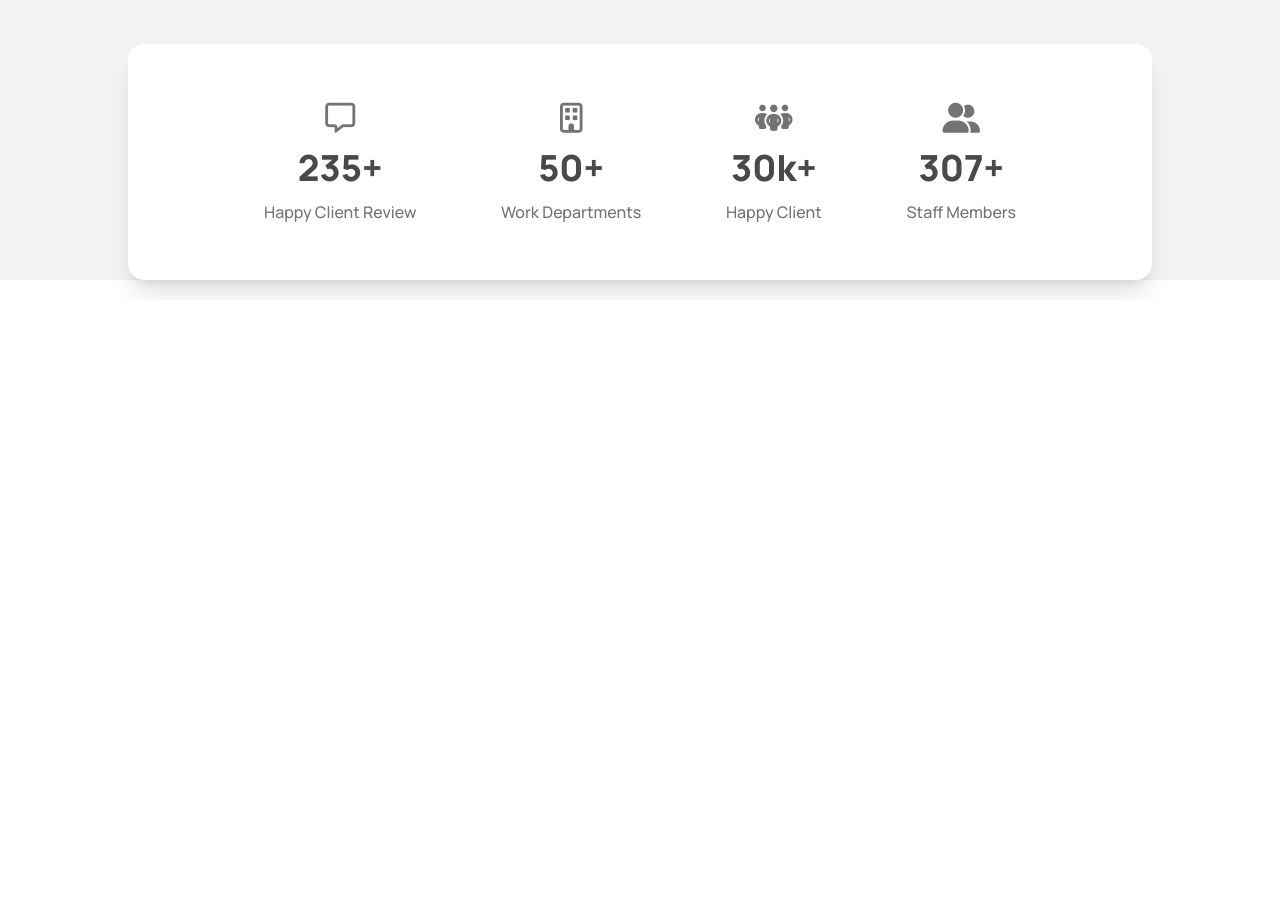
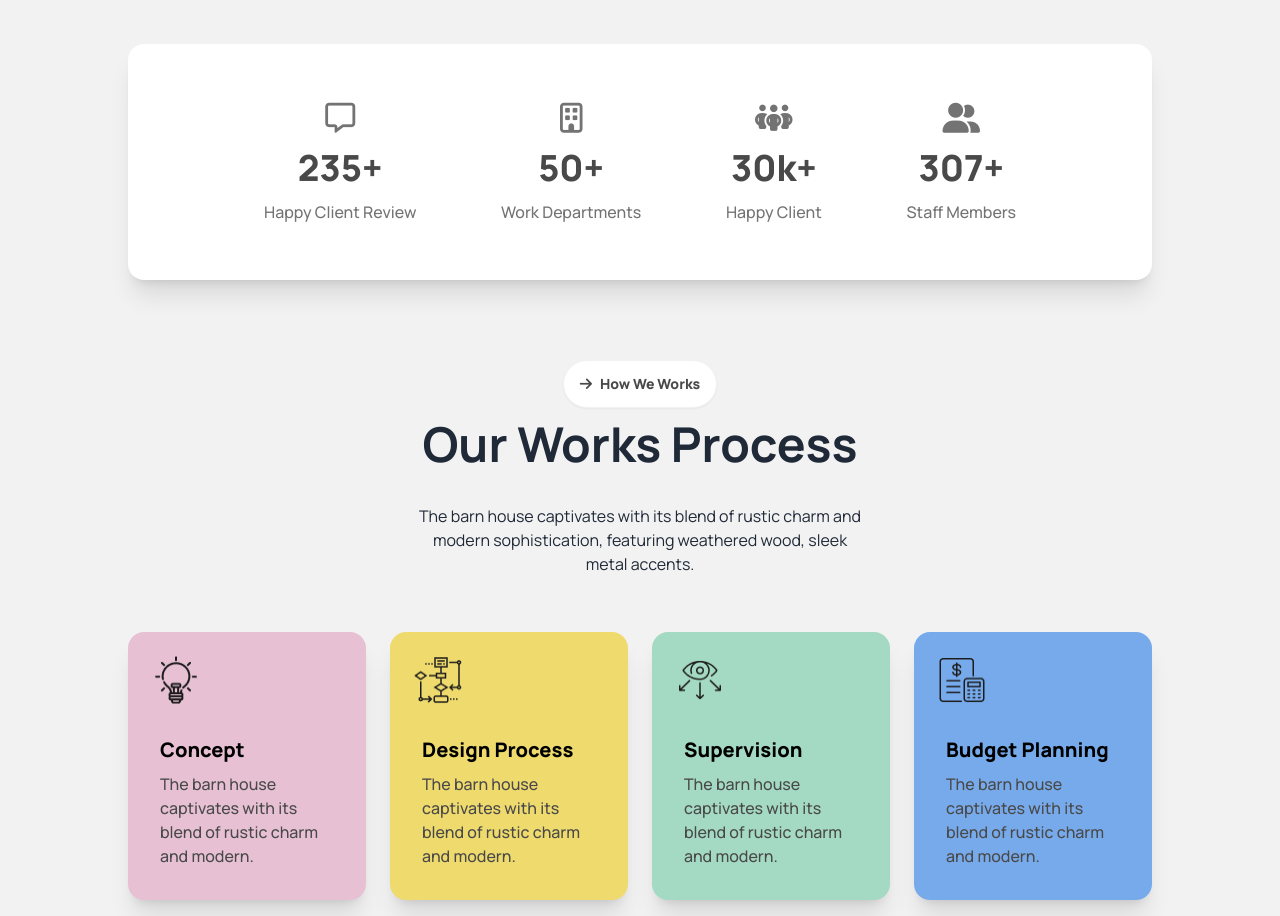
Before and after one commit to rimonc7/my-third-assignment, a plain HTML site: page index.html in a window 1280 px wide. Shown: the part 1644-2560 px from the top of the page. Before the commit the page ends 1944 px from the top, so only its background shows below. Drawn offline with nearby package versions, Linux system fonts and the light colour scheme.

Commit message:
work process section

```diff
--- a/index.html
+++ b/index.html
@@ -160,6 +160,53 @@
                 </div>
             </div>
         </section>
+        <section class="mt-16">
+            <div class="hero">
+                <div class="hero-content text-center">
+                    <div class="max-w-md">
+                        <button class="btn font-extrabold text-[#494949] bg-white rounded-[32px]"> <i
+                                class="fa-solid fa-arrow-right"></i>
+                            How We Works</button>
+                        <h1 class="text-5xl font-bold my-3">Our Works Process</h1>
+                        <p class="py-6">
+                            The barn house captivates with its blend of rustic charm and modern sophistication,
+                            featuring weathered wood, sleek metal accents.
+                        </p>
+                    </div>
+                </div>
+            </div>
+            <div class="lg:flex justify-between gap-6 lg:mx-32">
+                <div class="card bg-[#E7C1D3] w-96 shadow-xl my-4 mx-auto">
+                    <img class="w-12 h-12 mt-6 ml-6" src="assets/concept.png" alt="" />
+                    <div class="card-body">
+                        <h2 class="card-title text-black font-extrabold  text-xl">Concept</h2>
+                        <p class=" text-[#494949] font-medium">The barn house captivates with its blend of rustic charm and modern.</p>
+                    </div>
+                </div>
+                <div class="card bg-[#EFDA6E] w-96 shadow-xl my-4 mx-auto">
+                    <img class="w-12 h-12 mt-6 ml-6" src="assets/flow-chart.png" alt="" />
+                    <div class="card-body">
+                        <h2 class="card-title text-black font-extrabold  text-xl">Design Process</h2>
+                        <p class=" text-[#494949] font-medium">The barn house captivates with its blend of rustic charm and modern.</p>
+                    </div>
+                </div>
+                <div class="card bg-[#A4DAC3] w-96 shadow-xl my-4 mx-auto">
+                    <img class="w-12 h-12 mt-6 ml-6" src="assets/vision.png" alt="" />
+                    <div class="card-body">
+                        <h2 class="card-title text-black font-extrabold  text-xl">Supervision</h2>
+                        <p class=" text-[#494949] font-medium">The barn house captivates with its blend of rustic charm and modern.</p>
+                    </div>
+                </div>
+                <div class="card bg-[#77AAEA] w-96 shadow-xl my-4 mx-auto">
+                    <img class="w-12 h-12 mt-6 ml-6" src="assets/budget-planning.png" alt="" />
+                    <div class="card-body">
+                        <h2 class="card-title text-black font-extrabold  text-xl">Budget Planning</h2>
+                        <p class=" text-[#494949] font-medium">The barn house captivates with its blend of rustic charm and modern.</p>
+                    </div>
+                </div>
+
+            </div>
+        </section>
     </main>
     <footer>
 
```
